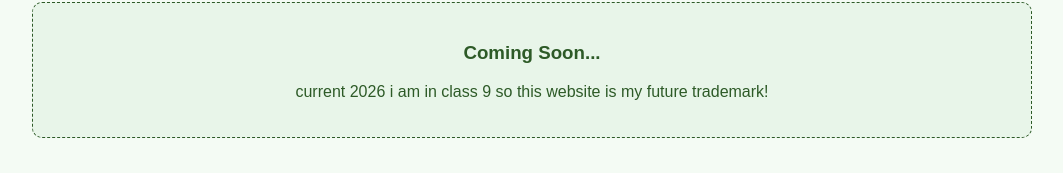
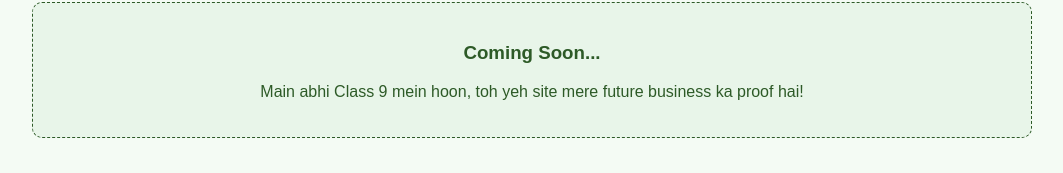
Before and after one commit to kartiksaroj8505-ops/LUX.Q, a plain HTML site: page index.html in a window 1280 px wide. Shown: the part 934-1107 px from the top of the page, without its empty margins (108-1171 px from the left). Drawn offline with Linux system fonts and the light colour scheme.

Commit message:
Update HTML content and doctype declaration

```diff
--- a/index.html
+++ b/index.html
@@ -1,4 +1,4 @@
-<!DOCTYPE html>
+        <!DOCTYPE html>
 <html lang="hi">
 <head>
     <meta charset="UTF-8">
@@ -66,7 +66,7 @@
 
         <div style="margin-top: 40px; background: #e8f5e9; padding: 20px; border-radius: 10px; border: 1px dashed #2d5a27;">
             <h3>Coming Soon...</h3>
-            <p>current 2026 i am in class 9 so this website is my future trademark!</p>
+            <p>Main abhi Class 9 mein hoon, toh yeh site mere future business ka proof hai!</p>
         </div>
     </div>
 
```
